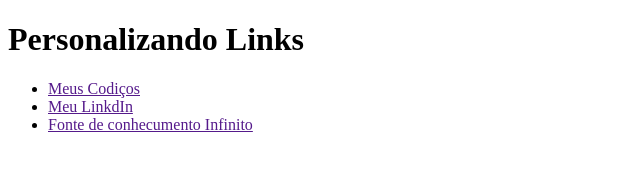
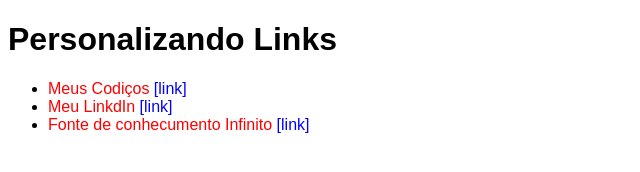
Before and after one commit to RECCOELHO/html-css-alura, a plain HTML site: page cursoEmVideo/Cursodehtml-css/Modulo2/EX20.html in a window 1280 px wide. Shown: the whole page, without its empty margins (0-640 px from the left). Drawn offline with Linux system fonts and the light colour scheme.

Commit message:
todo feito

```diff
--- a/cursoEmVideo/Cursodehtml-css/Modulo2/EX20.html
+++ b/cursoEmVideo/Cursodehtml-css/Modulo2/EX20.html
@@ -4,13 +4,46 @@
     <meta charset="UTF-8">
     <meta name="viewport" content="width=device-width, initial-scale=1.0">
     <title>Links</title>
+    <style>
+
+        /*
+            # = id
+            . = class
+            : = pseudo-class
+            :: = pseudo-element
+            > = childrin
+        */
+        body{
+            font-family: Arial, Helvetica, sans-serif;
+        }
+        a{
+            color: red;
+            text-decoration: none;
+
+        }
+        a:visited{
+            color: darkred;
+        }
+        a:hover{
+            color: black;
+            text-decoration: underline;
+        }
+        a:active{
+            color: powderblue;
+        }
+        a::after{
+            content: ' [link]';
+            text-decoration: none;
+            color: blue;
+        }
+    </style>
 </head>
 <body>
     <h1>Personalizando Links</h1>
     <ul>
-        <li><a href="">Meus Codiços</a></li>
-        <li><a href="">Meu LinkdIn</a></li>
-        <li><a href="">Fonte de conhecumento Infinito</a></li>
+        <li><a href="https://github.com/RECCOELHO">Meus Codiços</a></li>
+        <li><a href="https://www.linkedin.com/feed/">Meu LinkdIn</a></li>
+        <li><a href="https://www.cursoemvideo.com/curso/curso-html5-e-css3-modulo-2-de-5-40-horas/aulas/modulo-2-2/modulos/capitulo-15-aula-04-pseudo-elementos-em-css/">Fonte de conhecumento Infinito</a></li>
     </ul>
 </body>
 </html>
```
